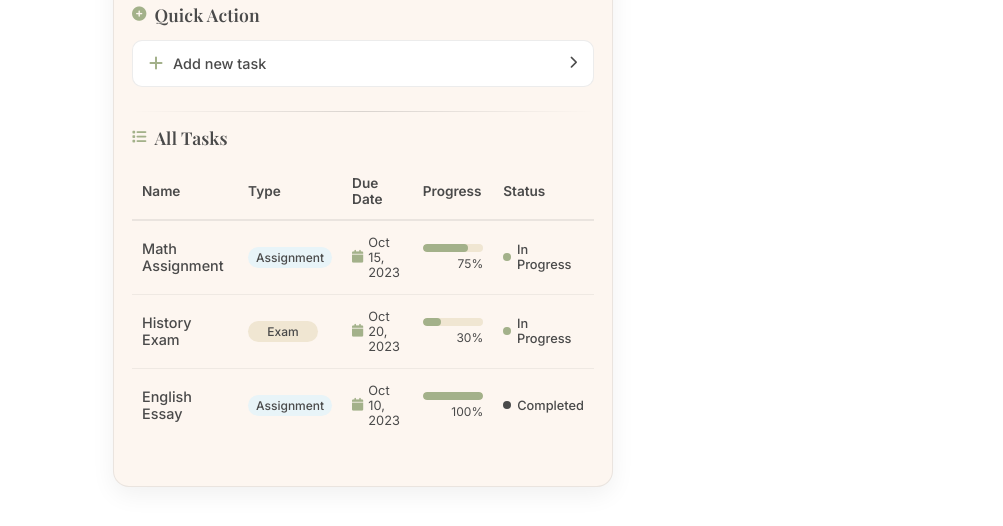
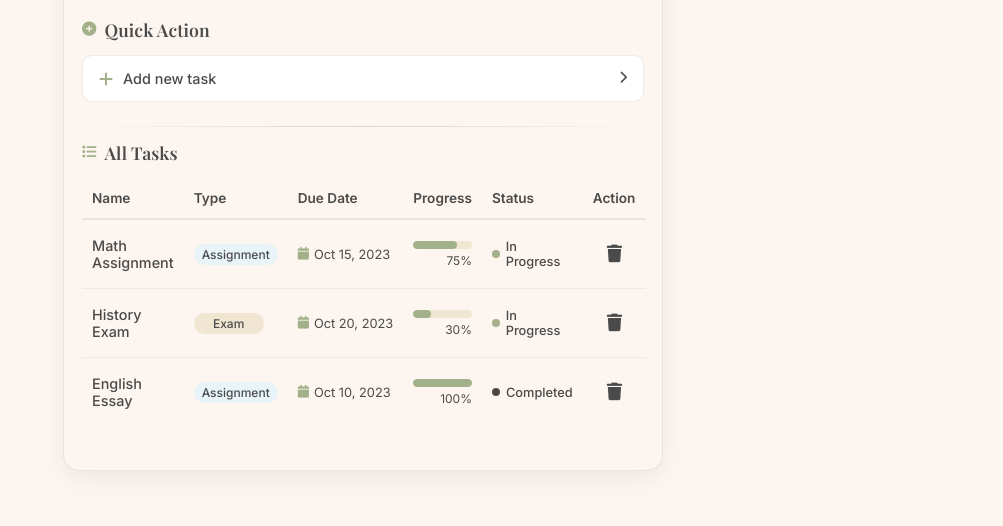
Before and after one commit to rasha1508/assignment-and-exam-tracker, a plain HTML site: page index.html in a window 1280 px wide. Shown: the part 202-728 px from the top of the page, without its empty margins (277-1280 px from the left). Drawn offline with nearby package versions, Linux system fonts and the light colour scheme.

Commit message:
index.html

```diff
--- a/index.html
+++ b/index.html
@@ -20,7 +20,7 @@
       }
 
       body {
-        background: transparent; /* Cream/Ivory background */
+        background: #fdf6f0; /* Cream/Ivory background */
         display: flex;
         justify-content: center;
         align-items: center;
@@ -32,7 +32,7 @@
 
       .widget-container {
         width: 100%;
-        max-width: 500px;
+        max-width: 600px; /* Increased from 540px */
         background: #fdf6f0; /* Cream/Ivory main background */
         border-radius: 16px;
         box-shadow: 0 8px 24px rgba(0, 0, 0, 0.06);
@@ -209,10 +209,14 @@
         font-size: 0.9rem;
         max-width: 300px;
         border-left: 3px solid #4a4a4a;
+        opacity: 0;
+        visibility: hidden;
       }
 
       .notification.show {
         transform: translateX(0);
+        opacity: 1;
+        visibility: visible;
       }
 
       .divider {
@@ -289,11 +293,19 @@
         display: flex;
         align-items: center;
         gap: 5px;
+        white-space: nowrap; /* Prevent text from wrapping */
       }
 
       .assignment-due i {
         color: #a3b18a;
         font-size: 0.8rem;
+        flex-shrink: 0; /* Prevent icon from shrinking */
+      }
+
+      .assignment-due span {
+        flex-shrink: 1; /* Allow text to shrink if needed */
+        overflow: hidden;
+        text-overflow: ellipsis; /* Add ellipsis if text overflows */
       }
 
       .progress-container {
@@ -368,6 +380,36 @@
       .progress-tooltip.show {
         opacity: 1;
       }
+
+      .remove-btn {
+        background: none;
+        border: none;
+        color: #4a4a4a;
+        cursor: pointer;
+        padding: 10px 14px;
+        border-radius: 6px;
+        transition: all 0.3s ease;
+        font-size: 1.1rem;
+        display: flex;
+        align-items: center;
+        justify-content: center;
+        width: 100%;
+        height: 40px;
+      }
+
+      .remove-btn:hover {
+        background: #f0e6d2;
+        color: #4a4a4a;
+        transform: scale(1.05);
+      }
+
+      .remove-btn i {
+        transition: transform 0.3s ease;
+      }
+
+      .remove-btn:hover i {
+        transform: scale(1.1);
+      }
     </style>
   </head>
   <body>
@@ -422,11 +464,12 @@
             <table class="assignment-table">
               <thead>
                 <tr>
-                  <th style="width: 30%">Name</th>
-                  <th style="width: 15%">Type</th>
-                  <th style="width: 20%">Due Date</th>
-                  <th style="width: 20%">Progress</th>
-                  <th style="width: 15%">Status</th>
+                  <th style="width: 22%">Name</th>
+                  <th style="width: 12%">Type</th>
+                  <th style="width: 16%">Due Date</th>
+                  <th style="width: 16%">Progress</th>
+                  <th style="width: 12%">Status</th>
+                  <th style="width: 22%">Action</th>
                 </tr>
               </thead>
               <tbody id="assignmentTableBody">
@@ -550,6 +593,13 @@
                                 <span>${statusText}</span>
                             </div>
                         </td>
+                        <td>
+                            <button class="remove-btn" onclick="removeAssignment(${
+                              assignment.id
+                            })" title="Remove assignment">
+                                <i class="fas fa-trash"></i>
+                            </button>
+                        </td>
                     `;
 
             assignmentTableBody.appendChild(row);
@@ -558,6 +608,17 @@
           // Setup progress bars after rendering
           document.querySelectorAll(".progress-bar").forEach(setupProgressBar);
         }
+
+        // Remove assignment function
+        window.removeAssignment = function (assignmentId) {
+          const assignment = assignments.find((a) => a.id === assignmentId);
+          if (assignment) {
+            assignments = assignments.filter((a) => a.id !== assignmentId);
+            saveAssignmentsToStorage();
+            renderAssignments();
+            showNotification(`"${assignment.name}" has been removed`);
+          }
+        };
 
         // Toggle add assignment form
         addAssignmentBtn.addEventListener("click", function () {
```
